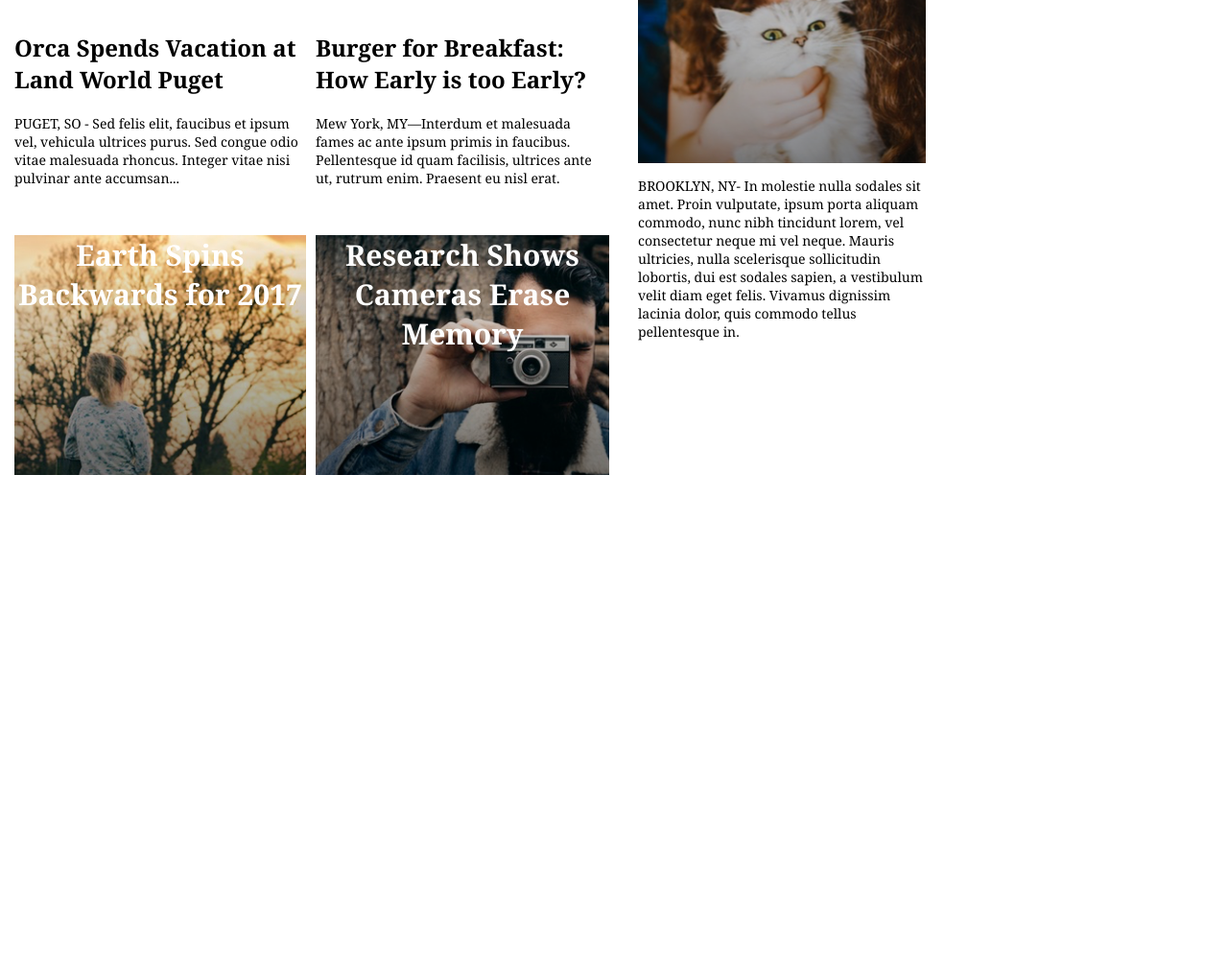
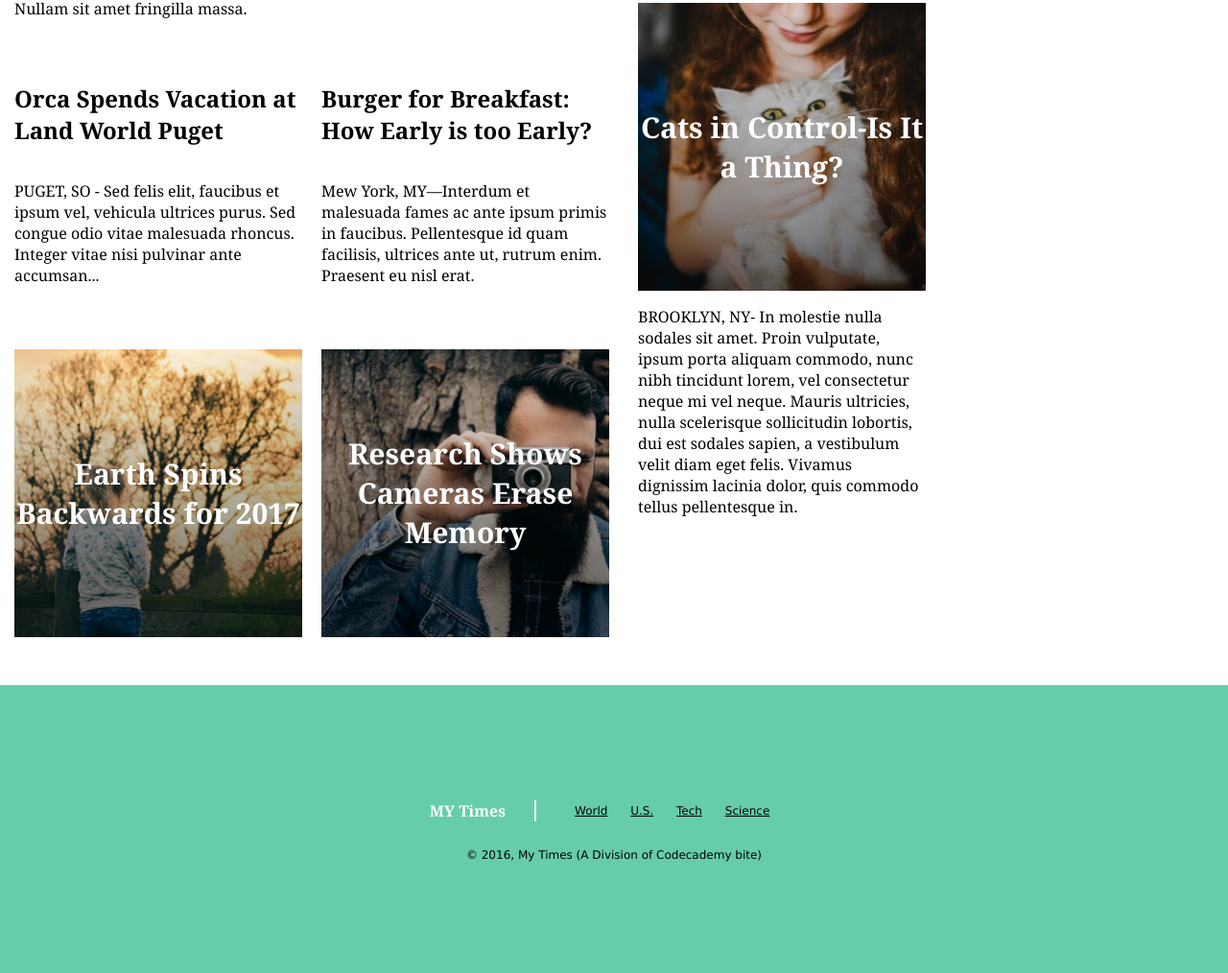
Before and after one commit to drood87/my_times_newspaper, a plain HTML site: page index.html in a window 1280 px wide. Shown: the part 636-1650 px from the top of the page at 96% size. Before the commit the page ends 1131 px from the top, so only its background shows below. Drawn offline with Linux system fonts and the light colour scheme.

Commit message:
layout style changes. needs some work in CSS file to clean code up

```diff
--- a/index.html
+++ b/index.html
@@ -12,12 +12,12 @@
 		  <span>My Times</span>
 		</div>
 
-        <nav>
+    <nav>
 		  <span><a href="#">World</a></span>
 		  <span><a href="#">U.S.</a></span>
 		  <span><a href="#">Tech</a></span>
 		  <span><a href="#">Science</a></span>
-	    </nav>
+	  </nav>
 	</header>
 
     <div id="content">
@@ -58,8 +58,8 @@
     		</div>
     		<div>
     		  <div class="mediumPic stylesStories">
-    			<span>Cats in Control-Is It a Thing?</span>
-              </div>
+    			  <span>Cats in Control-Is It a Thing?</span>
+          </div>
     		  <p class="narrative">BROOKLYN, NY- In molestie nulla sodales sit amet. Proin vulputate, ipsum porta aliquam commodo, nunc nibh tincidunt lorem, vel consectetur neque mi vel neque. Mauris ultricies, nulla scelerisque sollicitudin lobortis, dui est sodales sapien, a vestibulum velit diam eget felis. Vivamus dignissim lacinia dolor, quis commodo tellus pellentesque in.</p>
     		</div>
     	</div>
@@ -82,5 +82,24 @@
 
     </div>
 
+    <footer>
+      <div class="container">
+        <span id="footerHead">MY Times</span>
+
+
+         <nav>
+            <span><a href="#">World</a></span>
+            <span><a href="#">U.S.</a></span>
+            <span><a href="#">Tech</a></span>
+            <span><a href="#">Science</a></span>
+         </nav>
+        </div>
+
+         <div class="copyright">
+           <p>&copy; 2016, My Times (A Division of Codecademy bite)</p>
+         </div>
+      </div>
+    </footer>
+
 </body>
 </html>
--- a/resources/style.css
+++ b/resources/style.css
@@ -75,11 +75,17 @@ nav span {
 
 .image-mainStory {
 	display: flex;
+	margin: 0 auto;
+	align-items: center;
 	font-size: 40px;
 	font-weight: bold;
 	color: white;
 	background-image: url(./images/img-story-main.png);
 	height: 300px;
+}
+
+.image-mainStory span {
+	text-align: center;
 }
 
 .image-content {
@@ -97,7 +103,8 @@ nav span {
 .stylesStories {
 	display: flex;
 	text-align: center;
-	height: 250px;
+	align-items: center;
+	height: 300px;
     font-weight: bold;
     font-size: 30px;
     color: white;
@@ -107,7 +114,7 @@ nav span {
 }
 
 .narrative {
-	font-size: 14px;
+	font-size: 16px;
 	color: black;
 }
 
@@ -118,7 +125,11 @@ nav span {
 }
 
 .text-content {
+	display: flex;
+	flex-direction: column;
+	justify-content: space-between;
 	margin-right: 10px;
+	width: 300px;
 }
 
 .offTopic h2 {
@@ -137,5 +148,34 @@ nav span {
 .links p {
 	margin: 0;
 	border-bottom: 1px solid black;
-	padding: 10px 0 10px 0;
+	padding: 10px 0 10px 30px;
 }
+
+footer {
+	display: flex;
+	flex-direction: column;
+	justify-content: center;
+	align-items: center;
+	font-family: Verdana;
+	font-size: 12px;
+	width: 100%;
+	height: 300px;
+	background-color: MediumAquamarine;
+	margin: 50px auto auto auto;
+}
+
+.container {
+	display: flex;
+	justify-content: center;
+	align-items: center;
+}
+
+#footerHead {
+	font-family: Georgia;
+	font-size: 16px;
+	font-weight: bold;
+	color: white;
+	border-right: 2px solid white;
+	padding-right: 30px;
+	margin-right: 30px;
+}
```
